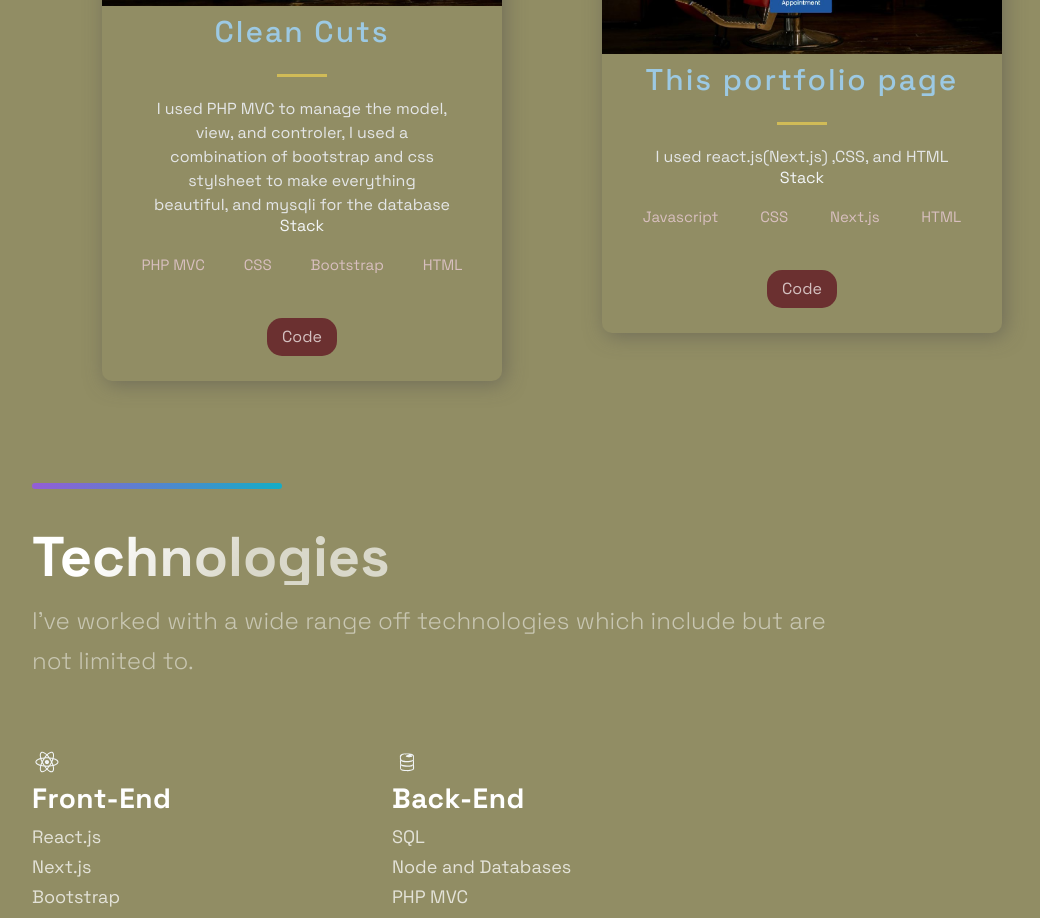
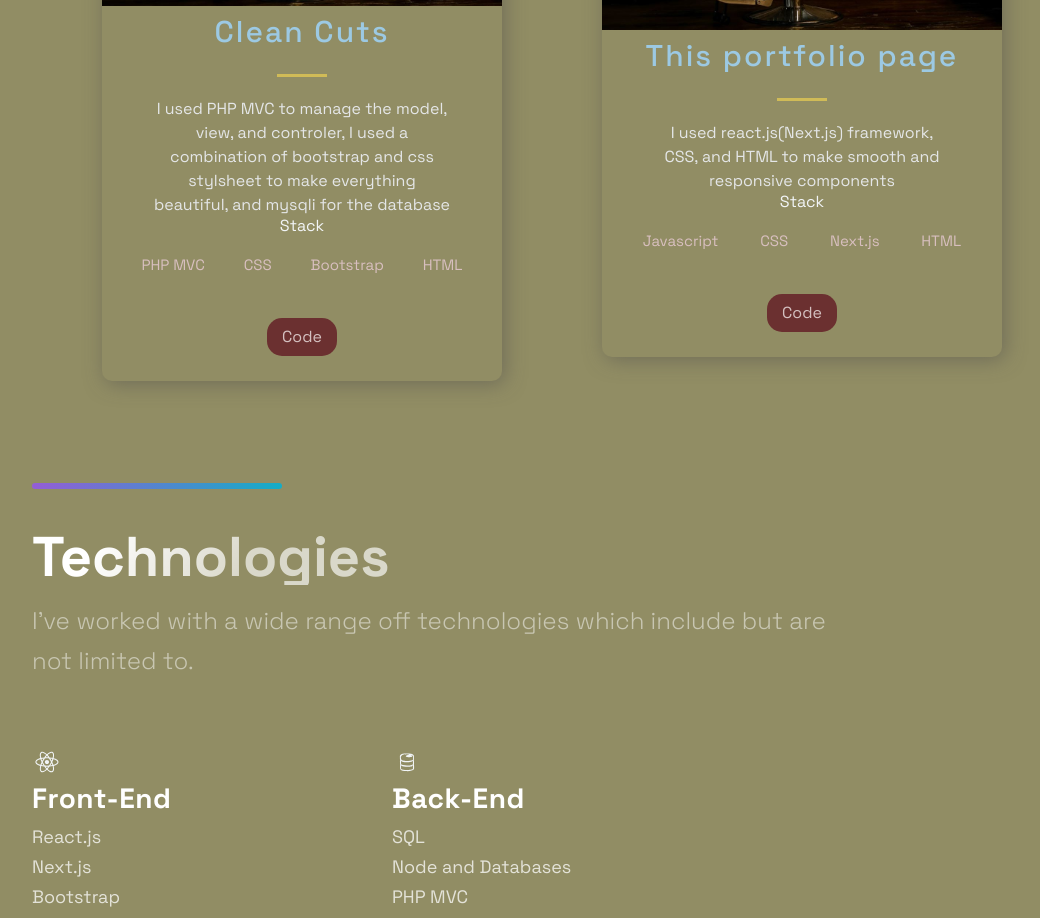
Before and after one commit to NduduzoN/Nduduzo-Gift-Ndabandaba-Software-Engineering-Portfolio, a Next.js app: page / in a window 1280 px wide. Shown: the part 1120-2038 px from the top of the page, without its empty margins (88-1128 px from the left). Built offline with nearby package versions, Linux system fonts and the light colour scheme.

Commit message:
added more infomation to a project card

```diff
--- a/src/constants/constants.js
+++ b/src/constants/constants.js
@@ -10,7 +10,7 @@ export const projects = [
   },
   {
     title: 'This portfolio page',
-    description: "I used react.js(Next.js) ,CSS, and HTML",
+    description: "I used react.js(Next.js) framework, CSS, and HTML to make smooth and responsive components",
     image: '/images/one.jpg',
     tags: ['Javascript', 'CSS', 'Next.js', 'HTML'],
     source: 'https://nduduzo-gift-ndabandaba-software-engineering-portfolio.vercel.app/',
```
